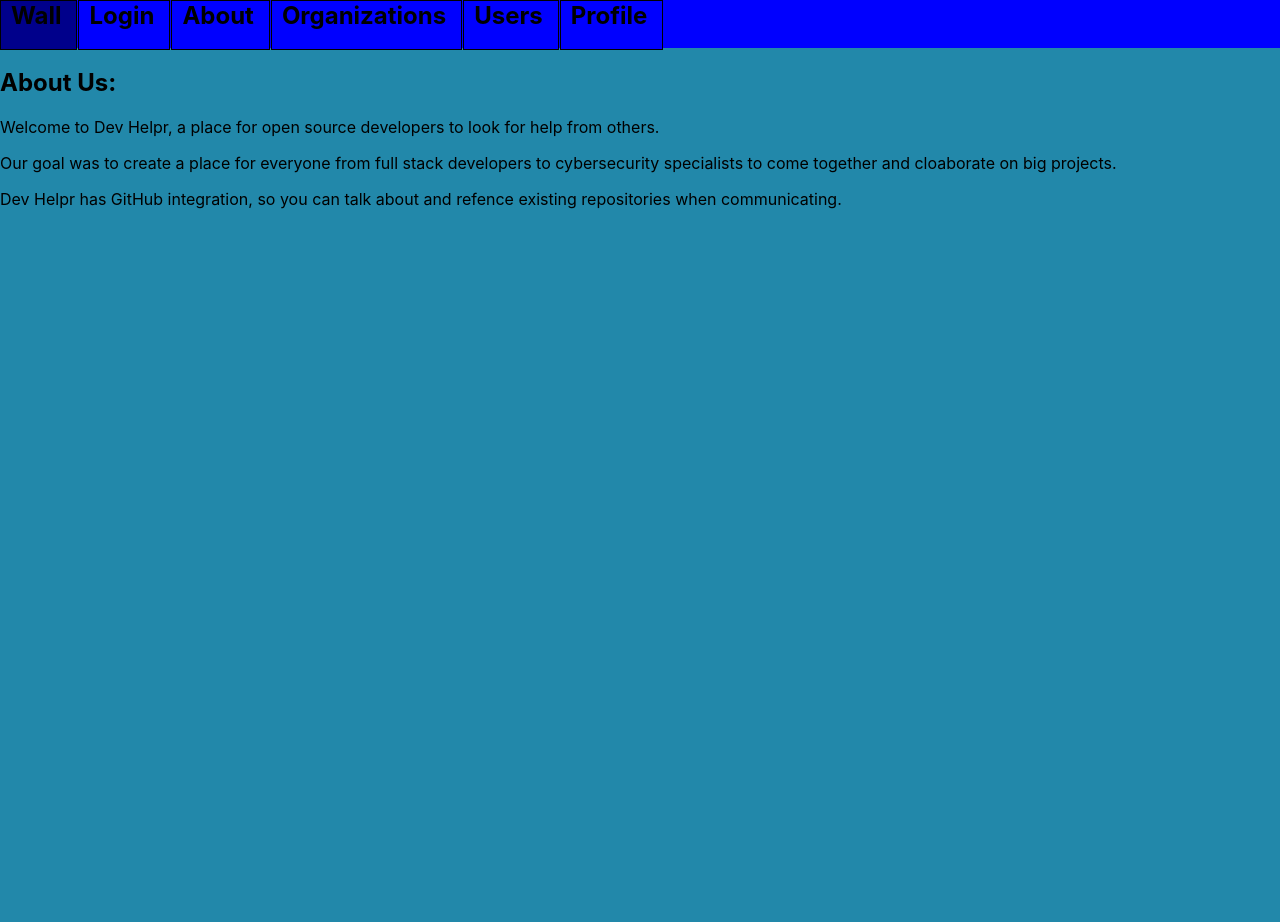
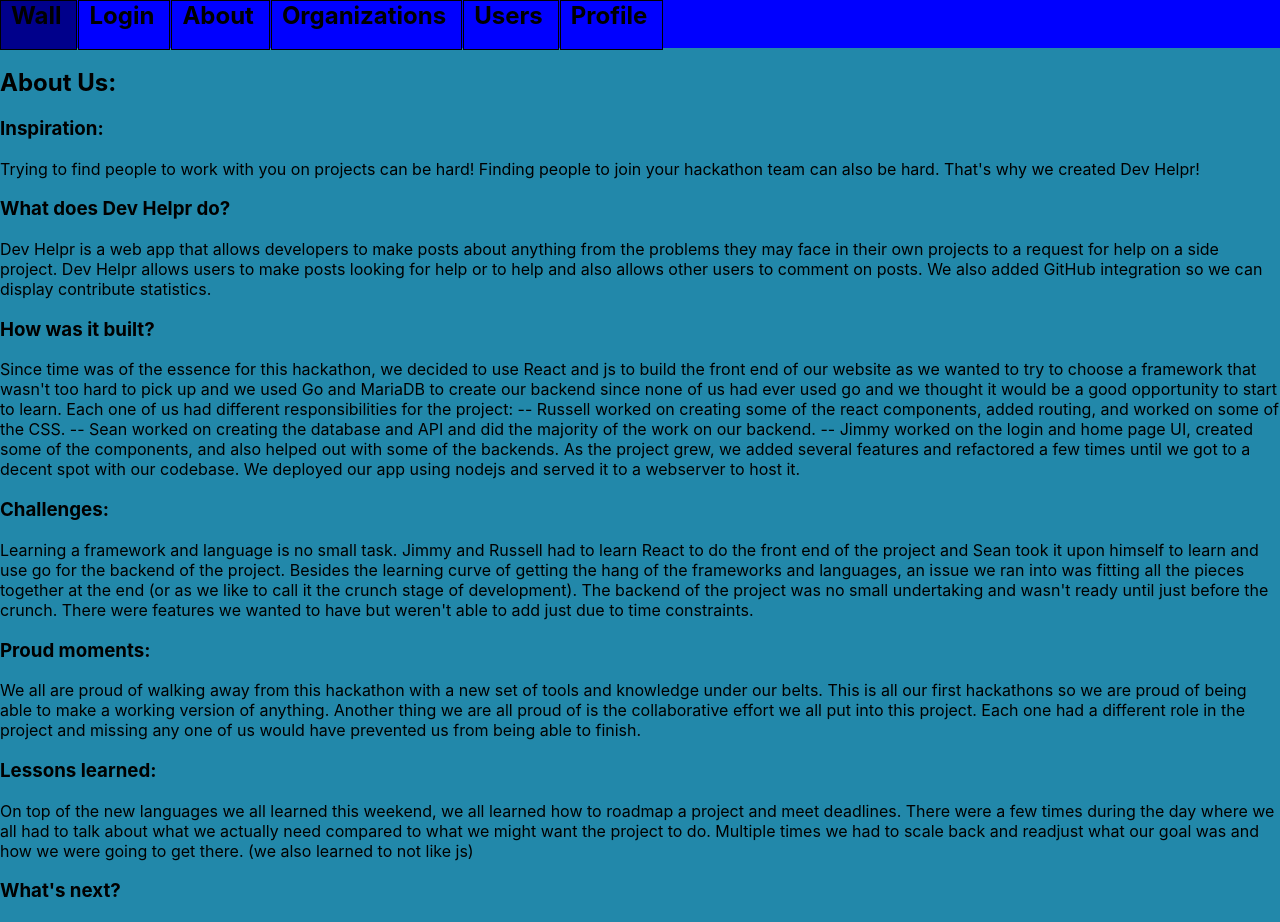
Before and after one commit to 12thStreetStudios/OwlHacks2020, a React (Create React App) app in the folder owlhacks2020/: page /about in a window 1280 px wide. Shown: the top 922 px of the page. Before the commit the page ends 800 px from the top, so only its background shows below. Built offline with nearby package versions, Linux system fonts and the light colour scheme.

Commit message:
finalized about page

```diff
--- a/owlhacks2020/src/components/About.js
+++ b/owlhacks2020/src/components/About.js
@@ -6,11 +6,30 @@
         <div className="AboutPage">
             <header>
                 <h2>About Us:</h2>
-                    <body>
-                        <p>Welcome to Dev Helpr, a place for open source developers to look for help from others. </p>
-                        <p>Our goal was to create a place for everyone from full stack developers to cybersecurity specialists to come together and cloaborate on big projects. </p>
-                        <p>Dev Helpr has GitHub integration, so you can talk about and refence existing repositories when communicating.</p>
-                    </body>
+                    <div>
+                        <h3>Inspiration: </h3>
+                        <p>Trying to find people to work with you on projects can be hard! Finding people to join your hackathon team can also be hard. That's why we created Dev Helpr!</p>
+                        <h3>What does Dev Helpr do?</h3>
+                        <p>Dev Helpr is a web app that allows developers to make posts about anything from the problems they may face in their own projects to a request for help on a side project. Dev Helpr allows users to make posts looking for help or to help and also allows other users to comment on posts. We also added GitHub integration so we can display contribute statistics.</p>
+                        <h3>How was it built?</h3>
+                        <p>Since time was of the essence for this hackathon, we decided to use React and js to build the front end of our website as we wanted to try to choose a framework that wasn't too hard to pick up and we used Go and MariaDB to create our backend since none of us had ever used go and we thought it would be a good opportunity to start to learn.
+                        Each one of us had different responsibilities for the project:
+                        -- Russell worked on creating some of the react components, added routing, and worked on some of the CSS.
+                        -- Sean worked on creating the database and API and did the majority of the work on our backend.
+                        -- Jimmy worked on the login and home page UI, created some of the components, and also helped out with some of the backends.
+                        As the project grew, we added several features and refactored a few times until we got to a decent spot with our codebase.
+                        We deployed our app using nodejs and served it to a webserver to host it.</p>
+                        <h3>Challenges:</h3>
+                        <p>Learning a framework and language is no small task. Jimmy and Russell had to learn React to do the front end of the project and Sean took it upon himself to learn and use go for the backend of the project. Besides the learning curve of getting the hang of the frameworks and languages, an issue we ran into was fitting all the pieces together at the end (or as we like to call it the crunch stage of development). The backend of the project was no small undertaking and wasn't ready until just before the crunch. There were features we wanted to have but weren't able to add just due to time constraints.</p>
+                        <h3>Proud moments:</h3>
+                        <p>We all are proud of walking away from this hackathon with a new set of tools and knowledge under our belts. This is all our first hackathons so we are proud of being able to make a working version of anything. Another thing we are all proud of is the collaborative effort we all put into this project. Each one had a different role in the project and missing any one of us would have prevented us from being able to finish.</p>
+                        <h3>Lessons learned:</h3>
+                        <p>On top of the new languages we all learned this weekend, we all learned how to roadmap a project and meet deadlines. There were a few times during the day where we all had to talk about what we actually need compared to what we might want the project to do. Multiple times we had to scale back and readjust what our goal was and how we were going to get there. (we also learned to not like js)</p>
+                        <h3>What's next?</h3>
+                        <p>Hopefully, when we're all rested and get the chance, we would like to add more GitHub integration (show data about users, repos. etc.), add auto-moderation, analytics pages, and more. Our goal is to add features as we can but feel free to submit a pull request on GitHub, we would love all the help we can get!</p>
+                        <h3>Get in touch:</h3>
+                        <p>Check out our <a href="https://github.com/12thStreetStudios/OwlHacks2020">GitHub</a></p>
+                    </div>
             </header>
         </div>
     );
```
